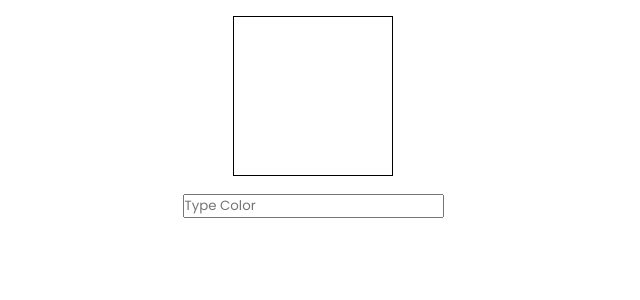
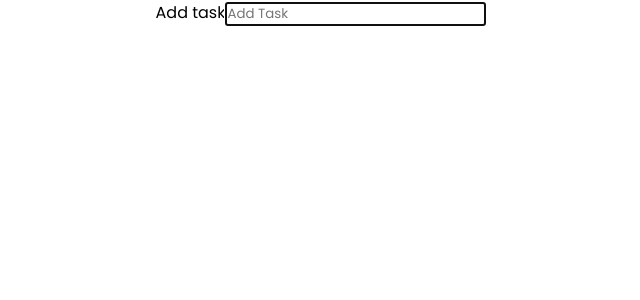
Before and after one commit to ZanderMiguel/MyTodoReact, a React (Create React App) app: page / in a window 1280 px wide. Shown: the top 300 px of the page, without its empty margins (327-967 px from the left). Built offline with nearby package versions, Linux system fonts and the light colour scheme.

Commit message:
Start todo list

```diff
--- /dev/null
+++ b/src/TodoList/Layout.js
@@ -0,0 +1,15 @@
+import React from "react";
+import TodoForm from "../TodoList/TodoForm";
+import { useState } from "react";
+
+const Layout = () => {
+  const [task, setTask] = useState("");
+
+  return (
+    <div>
+      <TodoForm task={task} setTask={setTask} />
+    </div>
+  );
+};
+
+export default Layout;
--- /dev/null
+++ b/src/TodoList/TodoForm.js
@@ -0,0 +1,18 @@
+import React from "react";
+
+const TodoForm = ({ task, setTask }) => {
+  return (
+    <form className="todolist">
+      <label htmlFor="todolist">Add task</label>
+      <input
+        autoFocus
+        type="text"
+        id="todolist"
+        placeholder="Add Task"
+        required
+      />
+    </form>
+  );
+};
+
+export default TodoForm;
--- a/src/index.css
+++ b/src/index.css
@@ -9,7 +9,8 @@
 }
 
 body {
-  text-align: center;
+  display: flex;
+  justify-content: center;
 }
 
 h1 {
--- a/src/index.js
+++ b/src/index.js
@@ -3,11 +3,13 @@ import ReactDOM from "react-dom/client";
 import "./index.css";
 import App from "./App";
 import ColorChange from "./challenges/ColorChange";
+import Layout from "./TodoList/Layout";
 
 const root = ReactDOM.createRoot(document.getElementById("root"));
 root.render(
   <React.StrictMode>
     {/* <App /> */}
-    <ColorChange />
+    {/* <ColorChange /> */}
+    <Layout />
   </React.StrictMode>
 );
```
